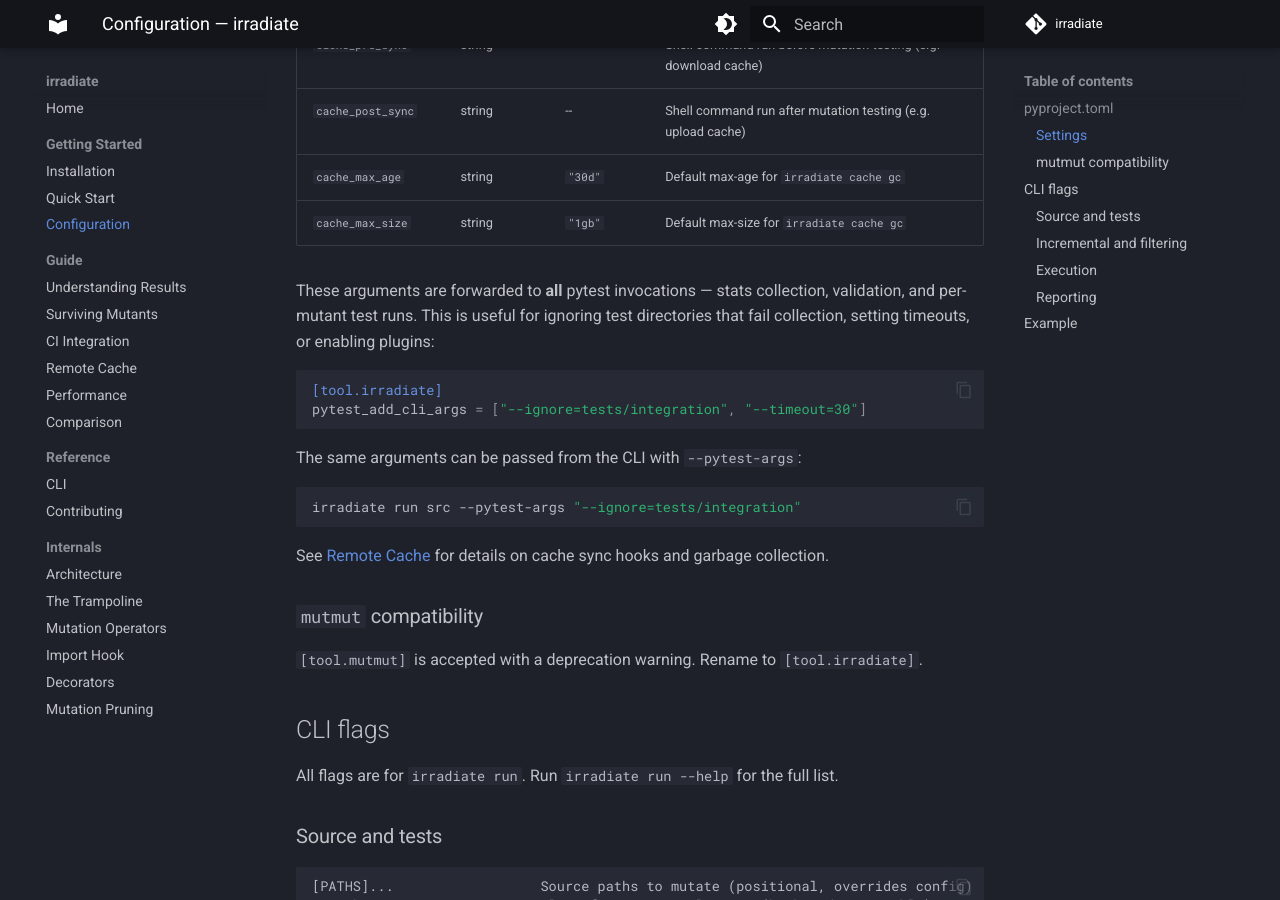
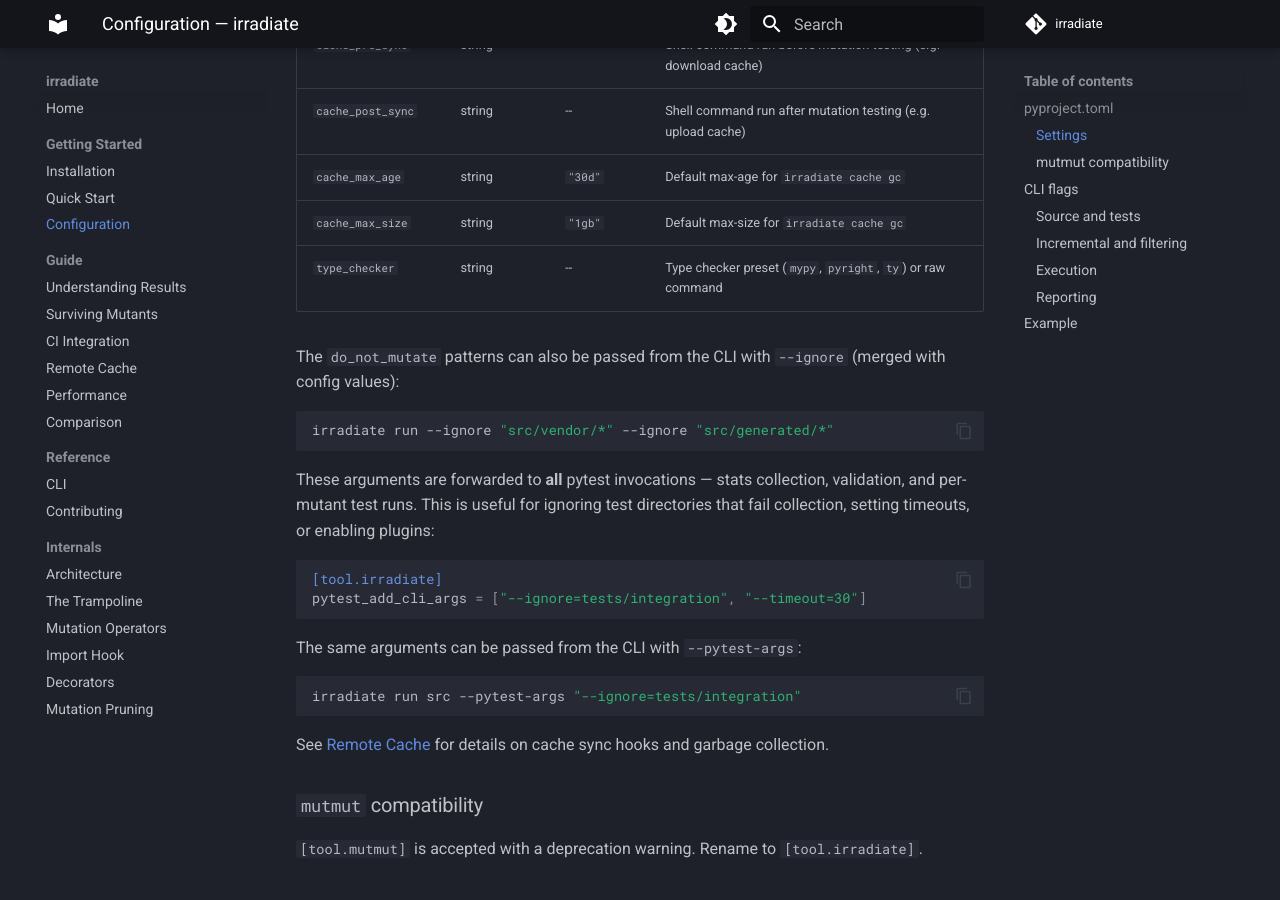
Before and after one commit to nwyin/irradiate, an MkDocs documentation site: the page built from docs/getting-started/configuration.md, in a window 1280 px wide and 900 px high, scrolled down 847 px. Built offline with MkDocs 1.6.1 and Material for MkDocs 9.7.7, drawn with Linux system fonts in a browser that asks for light colours; comment, search, counter and statistics services are not loaded.

Commit message:
docs: add --ignore, --type-checker, --no-source-patch to CLI and config reference

````diff
--- a/docs/getting-started/configuration.md
+++ b/docs/getting-started/configuration.md
@@ -31,6 +31,13 @@
 | `cache_post_sync`     | string          | --        | Shell command run after mutation testing (e.g. upload cache) |
 | `cache_max_age`       | string          | `"30d"`   | Default max-age for `irradiate cache gc` |
 | `cache_max_size`      | string          | `"1gb"`   | Default max-size for `irradiate cache gc` |
+| `type_checker`        | string          | --        | Type checker preset (`mypy`, `pyright`, `ty`) or raw command |
+
+The `do_not_mutate` patterns can also be passed from the CLI with `--ignore` (merged with config values):
+
+```bash
+irradiate run --ignore "src/vendor/*" --ignore "src/generated/*"
+```
 
 These arguments are forwarded to **all** pytest invocations — stats collection, validation, and per-mutant test runs. This is useful for ignoring test directories that fail collection, setting timeouts, or enabling plugins:
 
````
Also changed, not shown: docs/reference/cli.md (+3 -0 lines).
